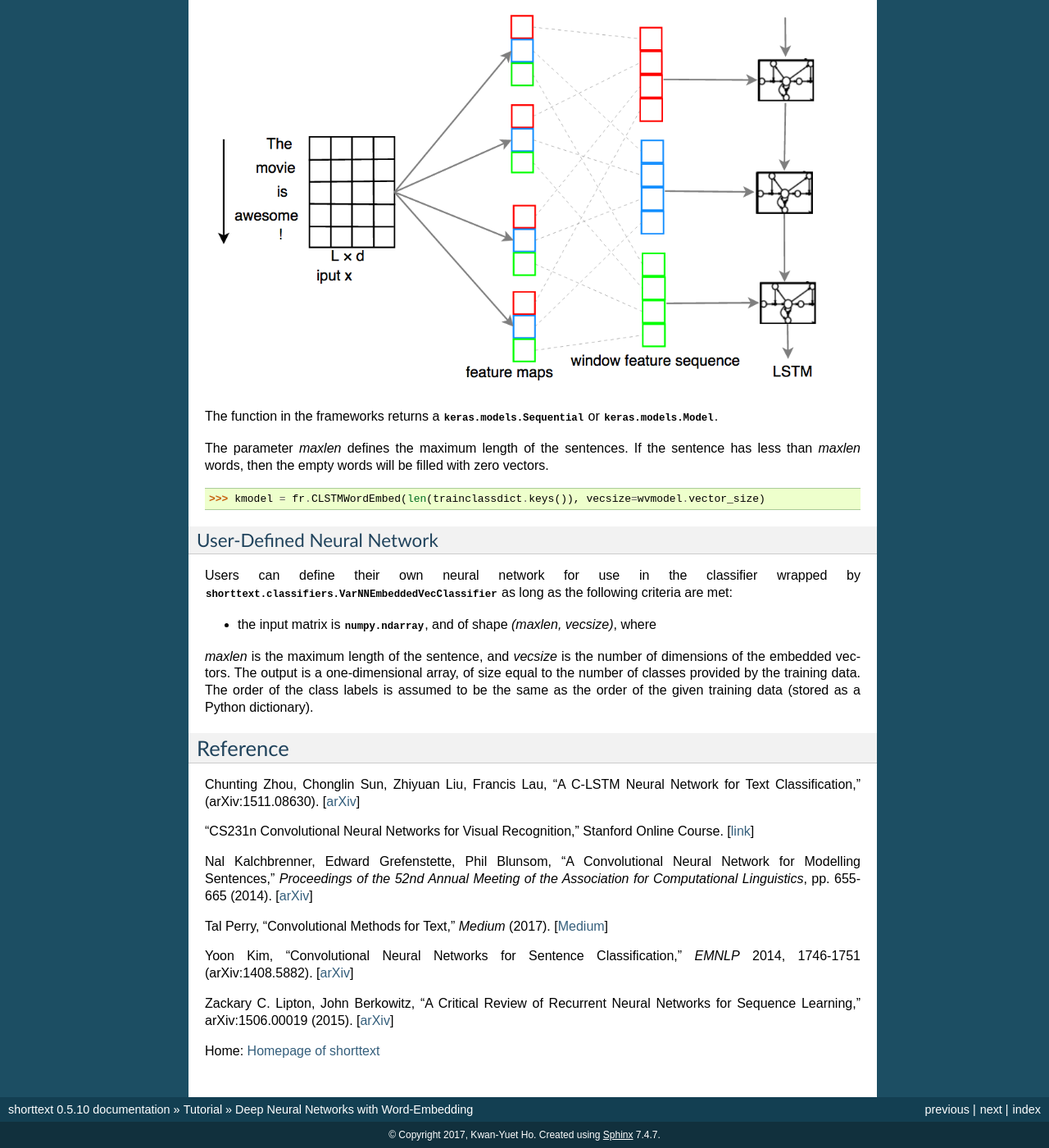
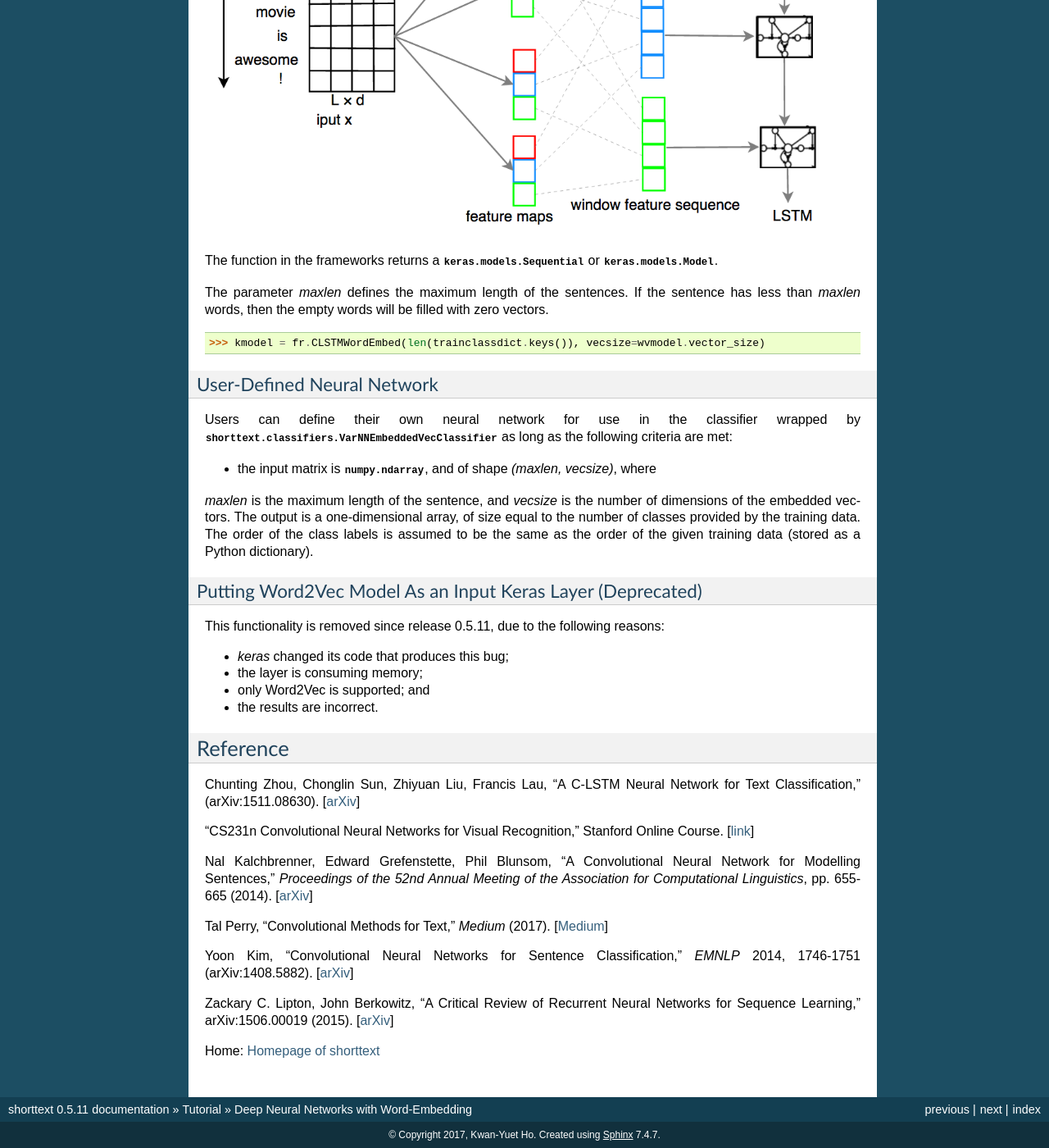
Before and after one commit to stephenhky/PyShortTextCategorization, a Sphinx documentation site: the page built from docs/tutorial_nnlib.rst, in a window 1280 px wide and 1400 px high, scrolled down 2849 px. Shown: the whole window at 82% size. Built offline with Sphinx 7.4.7, drawn with Linux system fonts in a browser that asks for light colours; cross-references to code outside the pages are shown as plain code; some of the changed text lies outside the part shown.

```diff
--- a/apidocs/source/conf.py
+++ b/apidocs/source/conf.py
@@ -60,7 +60,7 @@ author = u'Kwan-Yuet Ho'
 # The short X.Y version.
 version = '0.5'
 # The full version, including alpha/beta/rc tags.
-release = '0.5.10'
+release = '0.5.11'
 
 # The language for content autogenerated by Sphinx. Refer to documentation
 # for a list of supported languages.
--- a/docs/conf.py
+++ b/docs/conf.py
@@ -61,7 +61,7 @@ author = u'Kwan-Yuet Ho'
 # The short X.Y version.
 version = u'0.5'
 # The full version, including alpha/beta/rc tags.
-release = u'0.5.10'
+release = u'0.5.11'
 
 # The language for content autogenerated by Sphinx. Refer to documentation
 # for a list of supported languages.
--- a/docs/news.rst
+++ b/docs/news.rst
@@ -1,6 +1,7 @@
 News
 ====
 
+* 01/19/2017: `shorttext` 0.5.11 released.
 * 01/15/2017: `shorttext` 0.5.10 released.
 * 12/14/2017: `shorttext` 0.5.9 released.
 * 11/08/2017: `shorttext` 0.5.8 released.
@@ -29,6 +30,11 @@ News
 
 What's New
 ----------
+
+Release 0.5.11 (January 19, 2018)
+---------------------------------
+
+* Removal of word-embedding `keras`-type layers.
 
 Release 0.5.10 (January 15, 2018)
 ---------------------------------
--- a/docs/tutorial_nnlib.rst
+++ b/docs/tutorial_nnlib.rst
@@ -153,6 +143,16 @@ of the embedded vectors. The output is a one-dimensional array, of size equal to
 the number of classes provided by the training data. The order of the class labels is assumed
 to be the same as the order of the given training data (stored as a Python dictionary).
 
+Putting Word2Vec Model As an Input Keras Layer (Deprecated)
+^^^^^^^^^^^^^^^^^^^^^^^^^^^^^^^^^^^^^^^^^^^^^^^^^^^^^^^^^^^
+
+This functionality is removed since release 0.5.11, due to the following reasons:
+
+* `keras` changed its code that produces this bug;
+* the layer is consuming memory;
+* only Word2Vec is supported; and
+* the results are incorrect.
+
 Reference
 ---------
 
--- a/setup.py
+++ b/setup.py
@@ -5,7 +5,7 @@ def readme():
         return f.read()
 
 setup(name='shorttext',
-      version="0.5.10",
+      version="0.5.11",
       description="Short Text Categorization",
       long_description="Supervised learning algorithms for short text categorization using embedded word vectors such as Word2Vec, or immediate feature vectors using topic models",
       classifiers=[
```
Also changed, not shown: other parts of docs/tutorial_nnlib.rst (+0 -10 lines), README.md (+1 -1 lines), docs/faq.rst (+10 -0 lines), 1 other file.
